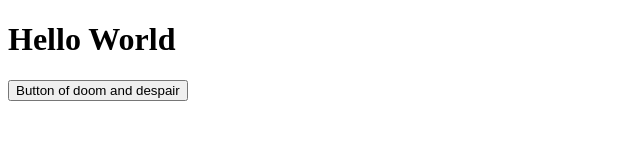
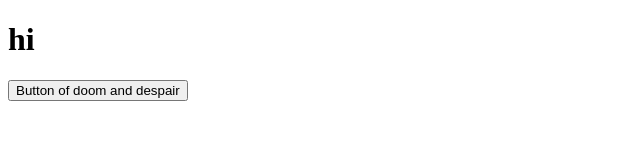
Before and after one commit to interestingboi/idkwhatthisis, a plain HTML site: page index.html in a window 1280 px wide. Both pictures are taken after a click on the button "Button of doom and despair". Shown: the whole page, without its empty margins (0-640 px from the left). Drawn offline with Linux system fonts and the light colour scheme.

Commit message:
Fix button text update and change header element

```diff
--- a/index.html
+++ b/index.html
@@ -3,12 +3,12 @@
   <head>
     <script>
       function btnLogic(){
-        document.getElementById("btn").textContext = "hi"
+        document.getElementById("btn").innerHTML = "hi"
       }
     </script>
   </head>
   <body>
-    <h1>Hello World</h1>
-    <button id="btn" onClick="btnLogic()">Button of doom and despair</button>
+    <h1 id="btn">Hello World</h1>
+    <button onClick="btnLogic()">Button of doom and despair</button>
   </body>
 </html>
```
